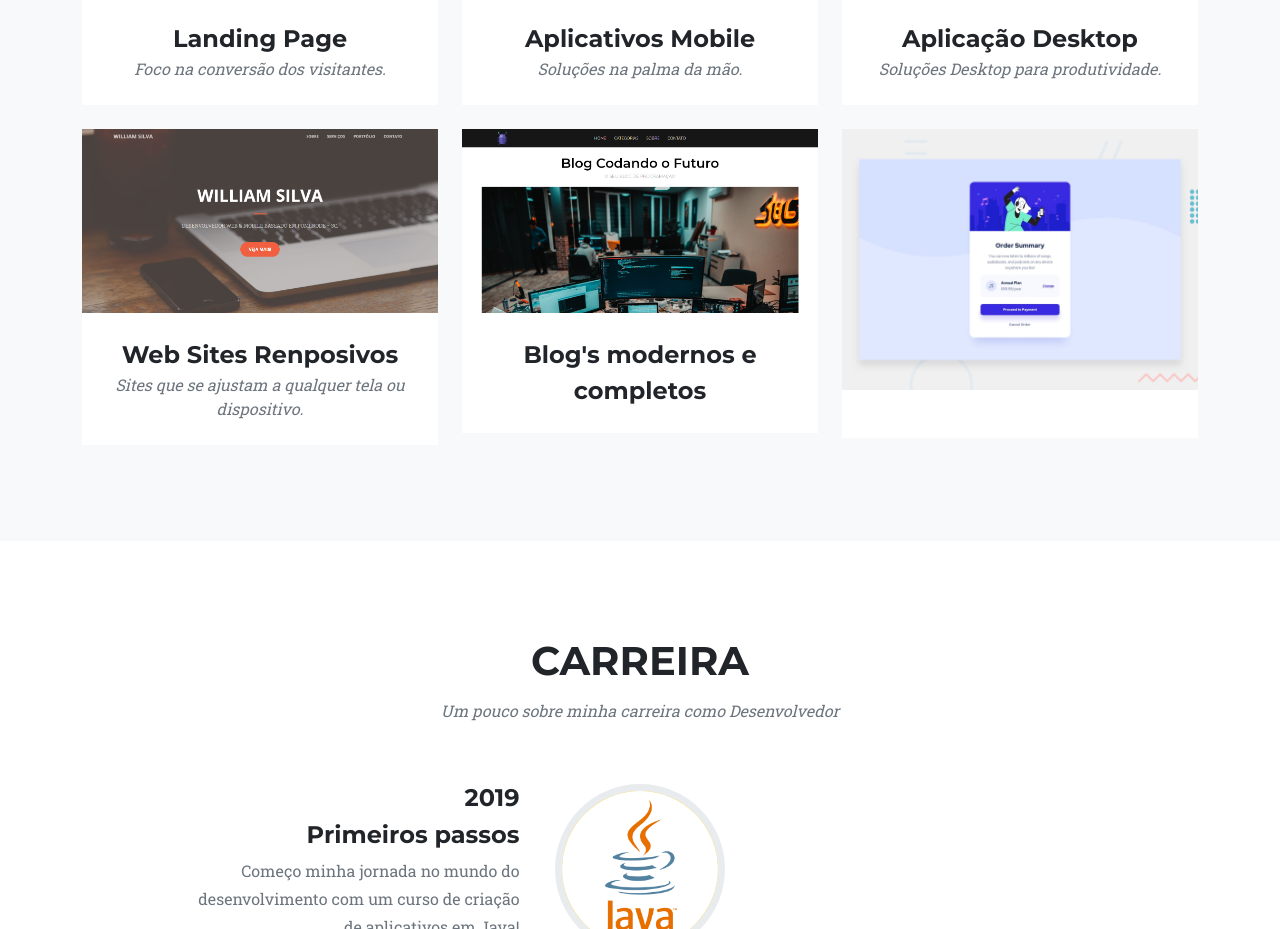
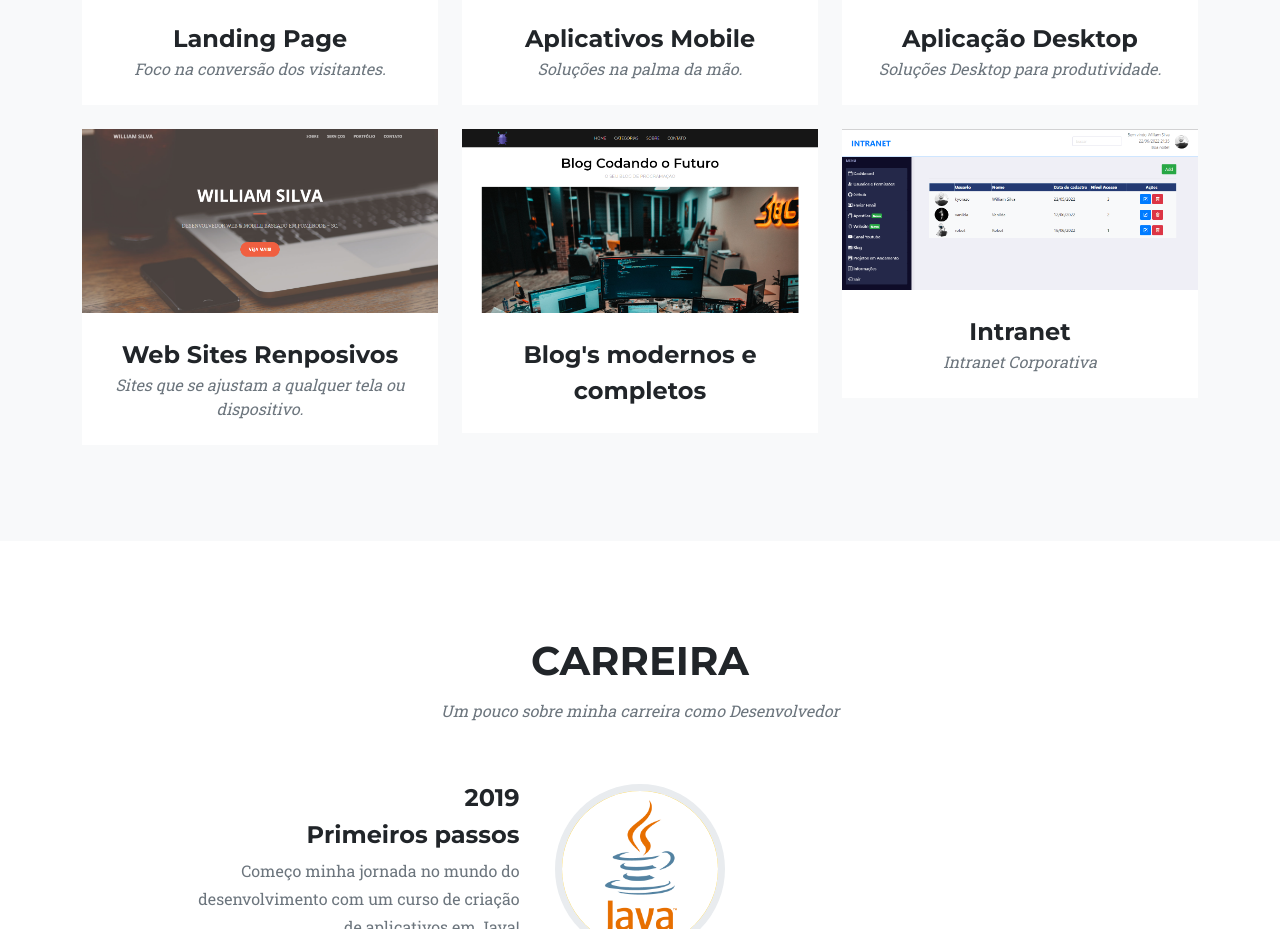
Before and after one commit to bywilliams/site, a plain HTML site: page index.html in a window 1280 px wide. Shown: the part 1844-2773 px from the top of the page. Drawn offline with nearby package versions, Linux system fonts and the light colour scheme.

Commit message:
update website

```diff
--- a/index.html
+++ b/index.html
@@ -174,11 +174,11 @@
                                 <div class="portfolio-hover">
                                     <div class="portfolio-hover-content"><i class="fas fa-plus fa-3x"></i></div>
                                 </div>
-                                <img class="img-fluid" src="assets/img/portfolio/8.jpg" alt="..." />
+                                <img class="img-fluid" src="assets/img/portfolio/intranet.png" alt="..." />
                             </a>
                             <div class="portfolio-caption">
-                                <div class="portfolio-caption-heading"></div>
-                                <div class="portfolio-caption-subheading text-muted"></div>
+                                <div class="portfolio-caption-heading">Intranet</div>
+                                <div class="portfolio-caption-subheading text-muted">Intranet Corporativa</div>
                             </div>
                         </div>
                     </div>
@@ -282,7 +282,7 @@
                 <div class="row">
                     <div class="text-center">
                         <h2 class="mb-4">Baixe meu currículo!</h2>
-                        <a class="btn btn-dark btn-xl sr-button" href="https://drive.google.com/file/d/1dm8t1UtHZr6nYHffd64sg7jt-T7yBPkh/view?usp=sharing">Download!</a>
+                        <a class="btn btn-dark btn-xl sr-button" href="https://drive.google.com/file/d/11vn2KSycbX_GSOc9NrhOi8NN-WWDEYCv/view?usp=sharing">Download!</a>
                     </div>
                 </div>
             </div>
```
Also changed, not shown: assets/img/portfolio/intranet.png (added).
